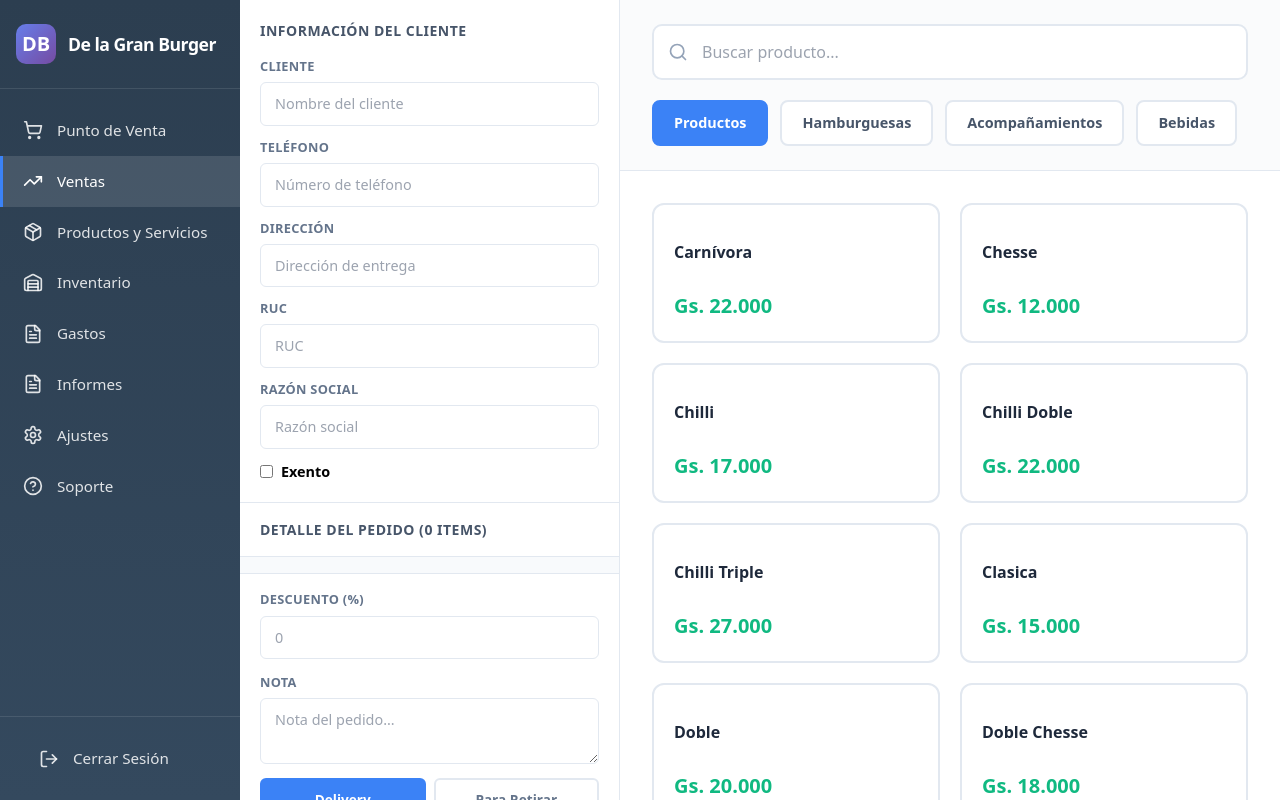
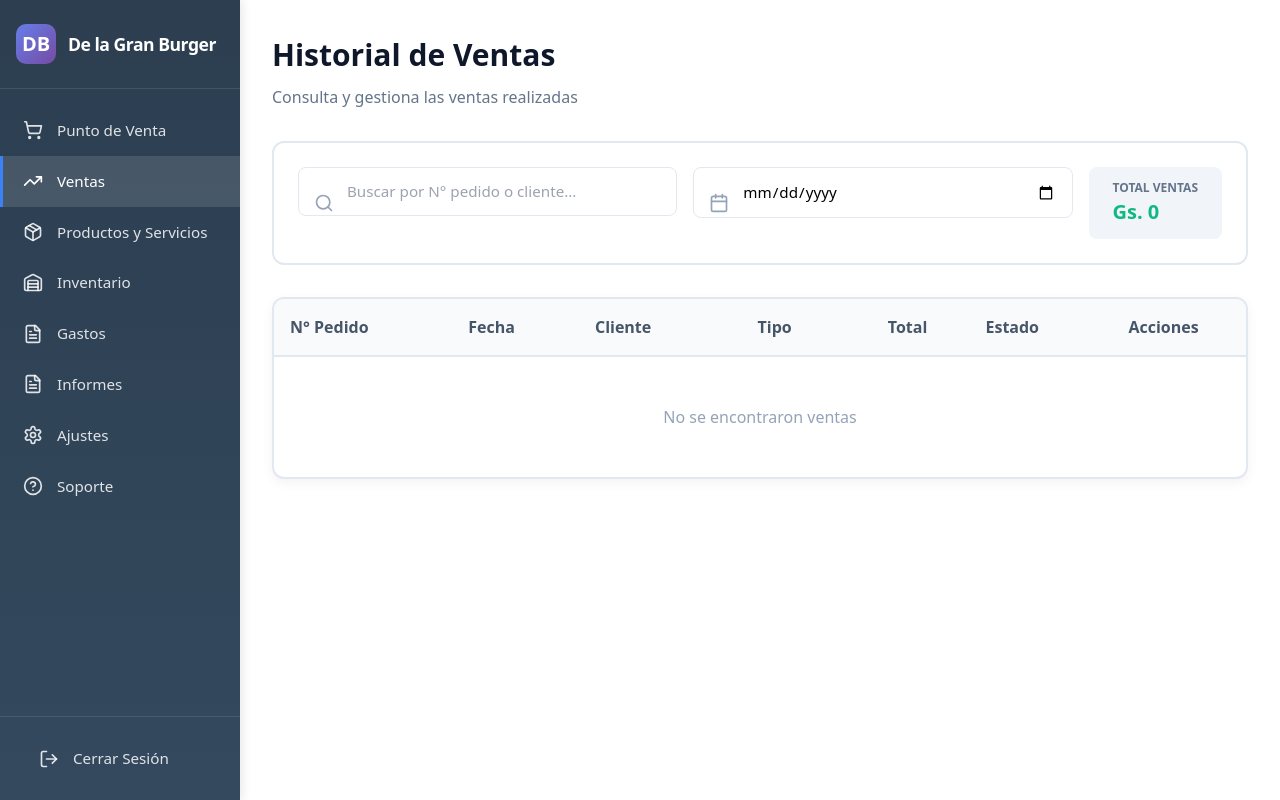
Before and after one commit to pedrocortti-cmd/sg-19d2f05f-f37b-44a8-8c08-37609d3831df-1771622501, a Next.js app: page / in a window 1280 px wide. Both pictures are taken after a click on the link "Ventas". Built offline with nearby package versions, Linux system fonts and the light colour scheme.

Commit message:
feat(pos): Integrate management components and implement navigation

```diff
--- a/src/pages/index.tsx
+++ b/src/pages/index.tsx
@@ -1,31 +1,10 @@
 import { useState, useMemo } from "react";
 import Head from "next/head";
 import { ShoppingCart, Package, Warehouse, TrendingUp, FileText, Settings, HelpCircle, LogOut, Search, Trash2, X } from "lucide-react";
-
-// Tipos
-interface Product {
-  id: number;
-  name: string;
-  price: number;
-  category: string;
-  active: boolean;
-}
-
-interface CartItem {
-  product: Product;
-  quantity: number;
-}
-
-interface CustomerInfo {
-  name: string;
-  phone: string;
-  address: string;
-  ruc: string;
-  businessName: string;
-  isExempt: boolean;
-}
-
-type OrderType = "delivery" | "pickup" | "local";
+import { ProductsManager } from "@/components/pos/ProductsManager";
+import { SalesHistory } from "@/components/pos/SalesHistory";
+import { PrinterSettings } from "@/components/pos/PrinterSettings";
+import type { Product as ProductType, Category, Sale, CartItem as CartItemType, CustomerInfo, OrderType } from "@/types/pos";
 
 // Helper function for consistent number formatting
 const formatCurrency = (amount: number): string => {
@@ -37,7 +16,7 @@ export default function Home() {
   const [currentView, setCurrentView] = useState<"pos" | "sales" | "products" | "inventory" | "expenses" | "reports" | "settings">("pos");
 
   // Estado del carrito
-  const [cart, setCart] = useState<CartItem[]>([]);
+  const [cart, setCart] = useState<CartItemType[]>([]);
   const [orderType, setOrderType] = useState<OrderType>("delivery");
   const [discount, setDiscount] = useState<number>(0);
   const [note, setNote] = useState<string>("");
@@ -56,8 +35,8 @@ export default function Home() {
   const [searchTerm, setSearchTerm] = useState<string>("");
   const [selectedCategory, setSelectedCategory] = useState<string>("Productos");
 
-  // Datos de ejemplo - productos
-  const products: Product[] = [
+  // Estado de gestión de productos y categorías
+  const [products, setProducts] = useState<ProductType[]>([
     { id: 1, name: "Carnívora", price: 22000, category: "Hamburguesas", active: true },
     { id: 2, name: "Chesse", price: 12000, category: "Hamburguesas", active: true },
     { id: 3, name: "Chilli", price: 17000, category: "Hamburguesas", active: true },
@@ -71,9 +50,17 @@ export default function Home() {
     { id: 11, name: "Nuggets", price: 10000, category: "Acompañamientos", active: true },
     { id: 12, name: "Coca Cola", price: 5000, category: "Bebidas", active: true },
     { id: 13, name: "Agua", price: 3000, category: "Bebidas", active: true },
-  ];
+  ]);
 
-  const categories = ["Productos", "Hamburguesas", "Acompañamientos", "Bebidas"];
+  const [categories, setCategories] = useState<Category[]>([
+    { id: 1, name: "Hamburguesas", active: true, order: 1 },
+    { id: 2, name: "Acompañamientos", active: true, order: 2 },
+    { id: 3, name: "Bebidas", active: true, order: 3 },
+  ]);
+
+  const [sales, setSales] = useState<Sale[]>([]);
+
+  const categoryNames = ["Productos", ...categories.filter(c => c.active).map(c => c.name)];
 
   // Productos filtrados
   const filteredProducts = useMemo(() => {
@@ -82,10 +69,10 @@ export default function Home() {
       const matchesCategory = selectedCategory === "Productos" || product.category === selectedCategory;
       return matchesSearch && matchesCategory && product.active;
     });
-  }, [searchTerm, selectedCategory]);
+  }, [searchTerm, selectedCategory, products]);
 
   // Funciones del carrito
-  const addToCart = (product: Product) => {
+  const addToCart = (product: ProductType) => {
     setCart(prevCart => {
       const existingItem = prevCart.find(item => item.product.id === product.id);
       if (existingItem) {
@@ -138,83 +125,132 @@ export default function Home() {
   const handleConfirmSale = async () => {
     if (cart.length === 0) return;
 
-    const saleData = {
-      orderNumber: Math.floor(Math.random() * 10000),
-      date: new Date(),
-      items: cart,
+    const orderNumber = `${Date.now().toString().slice(-6)}`;
+    const saleDate = new Date();
+
+    const newSale: Sale = {
+      id: sales.length + 1,
+      orderNumber,
+      date: saleDate,
+      items: [...cart],
       subtotal,
       discount: discountAmount,
       total,
       orderType,
-      customer,
-      note
+      paymentMethod: "cash",
+      customer: { ...customer },
+      note,
+      status: "completed"
     };
 
-    // Aquí se implementará la impresión y guardado en BD
-    console.log("Venta confirmada:", saleData);
-    alert(`Venta confirmada! Pedido #${saleData.orderNumber}\nTotal: Gs. ${formatCurrency(total)}`);
+    setSales([newSale, ...sales]);
 
+    // Enviar a imprimir
+    await printSale(newSale);
+
+    alert(`¡Venta confirmada!\nPedido #${orderNumber}\nTotal: Gs. ${formatCurrency(total)}`);
     clearCart();
   };
 
+  const printSale = async (sale: Sale) => {
+    try {
+      const printerConfig = localStorage.getItem("printerConfig");
+      if (!printerConfig) {
+        console.warn("No hay configuración de impresoras");
+        return;
+      }
+
+      const config = JSON.parse(printerConfig);
+
+      const printData = {
+        orderNumber: sale.orderNumber,
+        date: sale.date,
+        orderType: sale.orderType,
+        items: sale.items,
+        subtotal: sale.subtotal,
+        discountAmount: sale.discount,
+        total: sale.total,
+        paymentMethod: sale.paymentMethod,
+        customer: sale.customer,
+        note: sale.note
+      };
+
+      // Imprimir ambos tickets
+      await fetch("http://localhost:3001/api/print/both", {
+        method: "POST",
+        headers: { "Content-Type": "application/json" },
+        body: JSON.stringify({
+          data: printData,
+          kitchenPrinter: config.kitchenPrinter || 0,
+          clientPrinter: config.clientPrinter || 0,
+          copies: config.copies || 1
+        })
+      });
+    } catch (error) {
+      console.error("Error al imprimir:", error);
+    }
+  };
+
+  const handleCancelSale = (saleId: number, reason: string) => {
+    setSales(sales.map(sale =>
+      sale.id === saleId
+        ? { ...sale, status: "cancelled" as const, cancelReason: reason }
+        : sale
+    ));
+  };
+
+  // Render del contenido según la vista actual
+  const renderContent = () => {
+    switch (currentView) {
+      case "products":
         return (
+          <ProductsManager
+            products={products}
+            categories={categories}
+            onProductsChange={setProducts}
+            onCategoriesChange={setCategories}
+          />
+        );
+      case "sales":
+        return (
+          <SalesHistory
+            sales={sales}
+            onCancelSale={handleCancelSale}
+          />
+        );
+      case "settings":
+        return <PrinterSettings />;
+      case "inventory":
+        return (
+          <div style={{ padding: "2rem", textAlign: "center", color: "#64748b" }}>
+            <Warehouse size={64} style={{ margin: "0 auto 1rem", opacity: 0.3 }} />
+            <h2>Módulo de Inventario</h2>
+            <p>Próximamente disponible</p>
+          </div>
+        );
+      case "expenses":
+        return (
+          <div style={{ padding: "2rem", textAlign: "center", color: "#64748b" }}>
+            <FileText size={64} style={{ margin: "0 auto 1rem", opacity: 0.3 }} />
+            <h2>Módulo de Gastos</h2>
+            <p>Próximamente disponible</p>
+          </div>
+        );
+      case "reports":
+        return (
+          <div style={{ padding: "2rem", textAlign: "center", color: "#64748b" }}>
+            <TrendingUp size={64} style={{ margin: "0 auto 1rem", opacity: 0.3 }} />
+            <h2>Módulo de Informes</h2>
+            <p>Próximamente disponible</p>
+          </div>
+        );
+      default:
+        return renderPOS();
+    }
+  };
+
+  const renderPOS = () => (
     <>
-      <Head>
-        <title>De la Gran Burger - Sistema POS</title>
-        <meta name="description" content="Sistema de punto de venta para De la Gran Burger" />
-      </Head>
-
-      <div className="pos-layout">
-        {/* Sidebar navegación */}
-        <div className="pos-sidebar">
-          <div className="pos-sidebar-header">
-            <div className="pos-sidebar-logo">DB</div>
-            <div className="pos-sidebar-title">De la Gran Burger</div>
-          </div>
-
-          <nav className="pos-sidebar-nav">
-            <a href="#" className={`pos-nav-item ${currentView === "pos" ? "active" : ""}`} onClick={() => setCurrentView("pos")}>
-              <ShoppingCart className="pos-nav-icon" />
-              <span>Punto de Venta</span>
-            </a>
-            <a href="#" className={`pos-nav-item ${currentView === "sales" ? "active" : ""}`} onClick={() => setCurrentView("sales")}>
-              <TrendingUp className="pos-nav-icon" />
-              <span>Ventas</span>
-            </a>
-            <a href="#" className={`pos-nav-item ${currentView === "products" ? "active" : ""}`} onClick={() => setCurrentView("products")}>
-              <Package className="pos-nav-icon" />
-              <span>Productos y Servicios</span>
-            </a>
-            <a href="#" className={`pos-nav-item ${currentView === "inventory" ? "active" : ""}`} onClick={() => setCurrentView("inventory")}>
-              <Warehouse className="pos-nav-icon" />
-              <span>Inventario</span>
-            </a>
-            <a href="#" className={`pos-nav-item ${currentView === "expenses" ? "active" : ""}`} onClick={() => setCurrentView("expenses")}>
-              <FileText className="pos-nav-icon" />
-              <span>Gastos</span>
-            </a>
-            <a href="#" className={`pos-nav-item ${currentView === "reports" ? "active" : ""}`} onClick={() => setCurrentView("reports")}>
-              <FileText className="pos-nav-icon" />
-              <span>Informes</span>
-            </a>
-            <a href="#" className={`pos-nav-item ${currentView === "settings" ? "active" : ""}`} onClick={() => setCurrentView("settings")}>
-              <Settings className="pos-nav-icon" />
-              <span>Ajustes</span>
-            </a>
-            <a href="#" className="pos-nav-item">
-              <HelpCircle className="pos-nav-icon" />
-              <span>Soporte</span>
-            </a>
-          </nav>
-
-          <div className="pos-sidebar-footer">
-            <a href="#" className="pos-nav-item">
-              <LogOut className="pos-nav-icon" />
-              <span>Cerrar Sesión</span>
-            </a>
-          </div>
-        </div>
-
       {/* Panel de cliente y carrito */}
       <div className="pos-customer-panel">
         {/* Información del cliente */}
@@ -409,7 +445,7 @@ export default function Home() {
           </div>
 
           <div className="pos-categories">
-              {categories.map(category => (
+            {categoryNames.map(category => (
               <button
                 key={category}
                 className={`pos-category-btn ${selectedCategory === category ? "active" : ""}`}
@@ -430,6 +466,73 @@ export default function Home() {
           ))}
         </div>
       </div>
+    </>
+  );
+
+  return (
+    <>
+      <Head>
+        <title>De la Gran Burger - Sistema POS</title>
+        <meta name="description" content="Sistema de punto de venta para De la Gran Burger" />
+      </Head>
+
+      <div className="pos-layout">
+        {/* Sidebar navegación */}
+        <div className="pos-sidebar">
+          <div className="pos-sidebar-header">
+            <div className="pos-sidebar-logo">DB</div>
+            <div className="pos-sidebar-title">De la Gran Burger</div>
+          </div>
+
+          <nav className="pos-sidebar-nav">
+            <a href="#" className={`pos-nav-item ${currentView === "pos" ? "active" : ""}`} onClick={() => setCurrentView("pos")}>
+              <ShoppingCart className="pos-nav-icon" />
+              <span>Punto de Venta</span>
+            </a>
+            <a href="#" className={`pos-nav-item ${currentView === "sales" ? "active" : ""}`} onClick={() => setCurrentView("sales")}>
+              <TrendingUp className="pos-nav-icon" />
+              <span>Ventas</span>
+            </a>
+            <a href="#" className={`pos-nav-item ${currentView === "products" ? "active" : ""}`} onClick={() => setCurrentView("products")}>
+              <Package className="pos-nav-icon" />
+              <span>Productos y Servicios</span>
+            </a>
+            <a href="#" className={`pos-nav-item ${currentView === "inventory" ? "active" : ""}`} onClick={() => setCurrentView("inventory")}>
+              <Warehouse className="pos-nav-icon" />
+              <span>Inventario</span>
+            </a>
+            <a href="#" className={`pos-nav-item ${currentView === "expenses" ? "active" : ""}`} onClick={() => setCurrentView("expenses")}>
+              <FileText className="pos-nav-icon" />
+              <span>Gastos</span>
+            </a>
+            <a href="#" className={`pos-nav-item ${currentView === "reports" ? "active" : ""}`} onClick={() => setCurrentView("reports")}>
+              <FileText className="pos-nav-icon" />
+              <span>Informes</span>
+            </a>
+            <a href="#" className={`pos-nav-item ${currentView === "settings" ? "active" : ""}`} onClick={() => setCurrentView("settings")}>
+              <Settings className="pos-nav-icon" />
+              <span>Ajustes</span>
+            </a>
+            <a href="#" className="pos-nav-item">
+              <HelpCircle className="pos-nav-icon" />
+              <span>Soporte</span>
+            </a>
+          </nav>
+
+          <div className="pos-sidebar-footer">
+            <a href="#" className="pos-nav-item">
+              <LogOut className="pos-nav-icon" />
+              <span>Cerrar Sesión</span>
+            </a>
+          </div>
+        </div>
+
+        {/* Contenido principal */}
+        {currentView === "pos" ? renderPOS() : (
+          <div style={{ gridColumn: "2 / -1", overflow: "auto" }}>
+            {renderContent()}
+          </div>
+        )}
       </div>
     </>
   );
```
Lines whose indentation alone changed are shown as unchanged.
